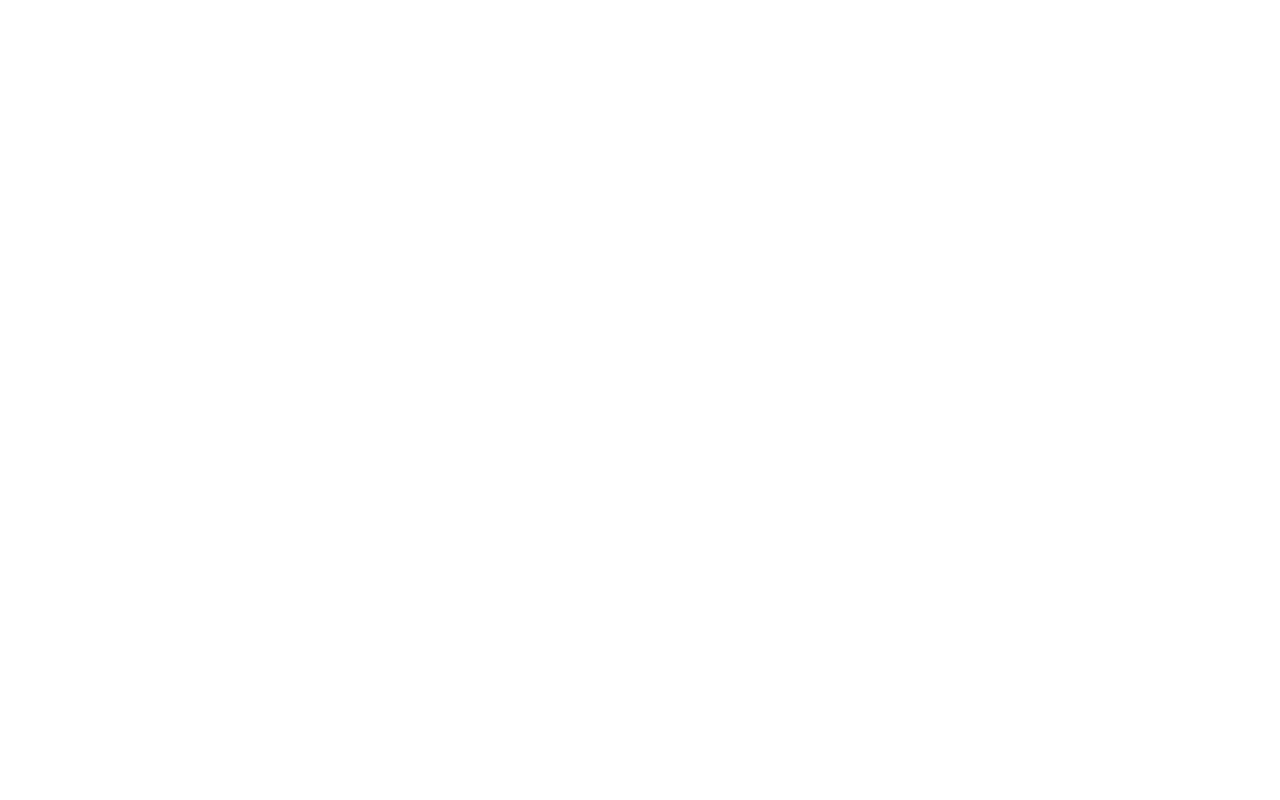
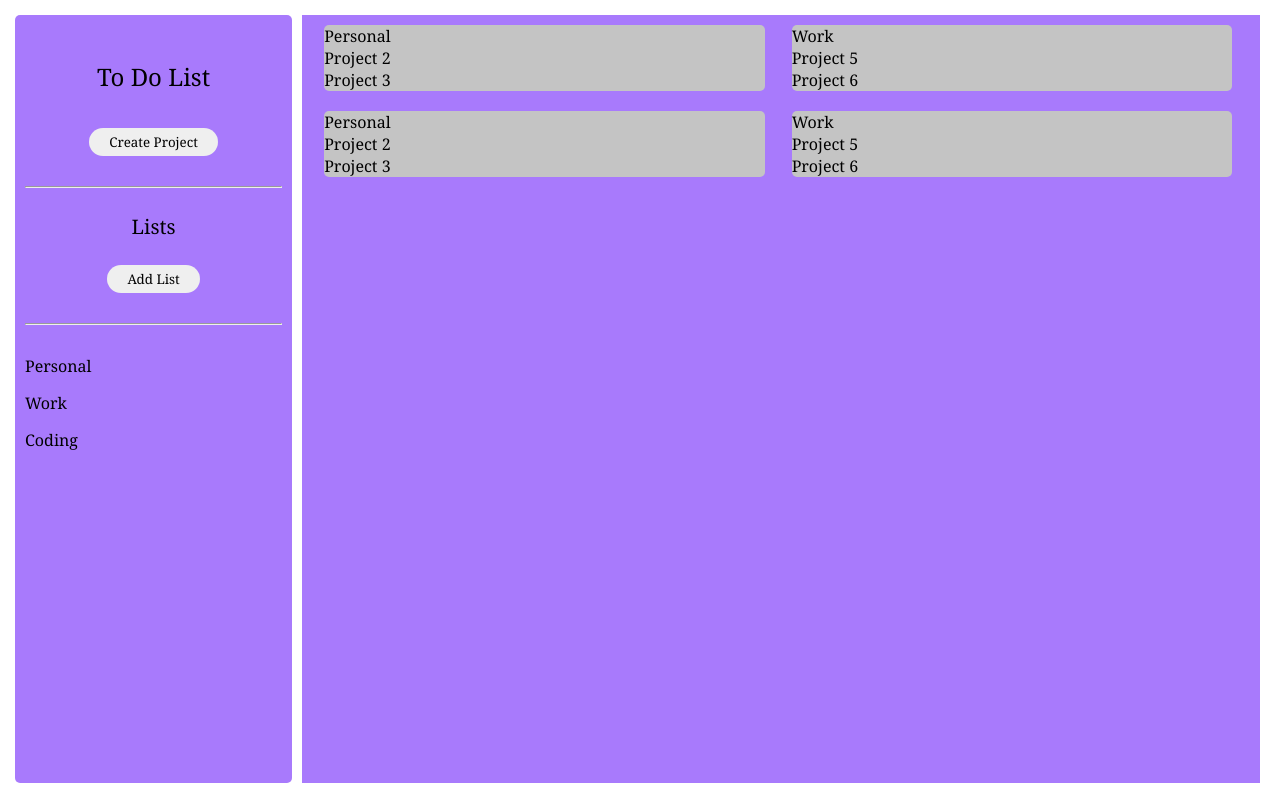
Before and after one commit to kwizl/todo-list, a plain HTML site: page dist/index.html in a window 1280 px wide. Drawn offline with Linux system fonts and the light colour scheme.

Commit message:
Add sidebar menu

```diff
--- /dev/null
+++ b/dist/css/style.css
@@ -0,0 +1,73 @@
+* {
+  margin: 0;
+  padding: 0;
+  box-sizing: border-box;
+  font-family: 'Noto Serif', serif;
+}
+
+.content {
+  margin: 10px;
+  display: flex;
+}
+
+.sidebar {
+  width: 22%;
+  margin: 5px;
+  background-color: #a87afc;
+  border-radius: 5px;
+  padding: 25px 10px 25px 10px;
+  height: 96vh;
+}
+
+.title {
+  font-size: 24px;
+  padding: 20px 0 20px 0;
+  text-align: center;
+}
+
+.project {
+  text-align: center;
+}
+
+.new-project, .new-list {
+  border-radius: 15px;
+  padding: 5px 20px 5px 20px;
+  margin: 15px 0 15px 0;
+  border: none;
+}
+
+.list-content {
+  text-align: center;
+  padding: 15px 0 15px 0;
+}
+
+.sidebar-title {
+  font-size: 20px;
+  margin: 10px 0 10px 0;
+}
+
+.list-item {
+  margin-top: 15px;
+}
+
+.line {
+  margin-top: 15px;
+}
+
+.main-content {
+  width: 76%;
+  margin: 5px;
+  background-color: #a87afc;
+}
+
+.project-list__content {
+  display: flex;
+}
+
+.project-list {
+  background-color: rgb(196, 196, 196);
+  width: 46%;
+  height: 46%;
+  margin: 10px 5px 10px 22px;
+  border-radius: 5px;
+}
--- a/dist/index.html
+++ b/dist/index.html
@@ -2,10 +2,62 @@
 <html lang="en">
 <head>
   <meta charset="UTF-8">
+  <link rel="stylesheet" href="css/style.css">
   <meta name="viewport" content="width=device-width, initial-scale=1.0">
+  <link rel="icon" href="img/favicon.png" type="image/png">
+  <link href="https://fonts.googleapis.com/css2?family=Noto+Serif&display=swap" rel="stylesheet">
   <title>To Do List</title>
 </head>
 <body>
+  <main>
+    <div class="content">
+      <div class="sidebar">
+        <p class="title">To Do List</p>
+        <div class="project">
+          <button class="new-project">Create Project</button>
+          <hr class="line">
+        </div>
+        <div class="list">
+          <div class="list-content">
+            <p class="sidebar-title">Lists</p>
+            <button class="new-list">Add List</button>
+            <hr class="line">
+          </div>
+          <div class="list-item__content">
+            <p class="list-item">Personal</p>
+            <p class="list-item">Work</p>
+            <p class="list-item">Coding</p>
+          </div>
+        </div>
+      </div>
+      <div class="main-content">
+        <div class="project-list__content">
+          <div class="project-list">
+            <p>Personal</p>
+            <p>Project 2</p>
+            <p>Project 3</p>
+          </div>
+          <div class="project-list">
+            <p>Work</p>
+            <p>Project 5</p>
+            <p>Project 6</p>
+          </div>
+        </div>
+        <div class="project-list__content">
+          <div class="project-list">
+            <p>Personal</p>
+            <p>Project 2</p>
+            <p>Project 3</p>
+          </div>
+          <div class="project-list">
+            <p>Work</p>
+            <p>Project 5</p>
+            <p>Project 6</p>
+          </div>
+        </div>
+      </div>
+    </div>
+  </main>
   <script type="module" src="./js/main.js"></script>
 </body>
 </html>
```
Also changed, not shown: dist/img/favicon.png (added).
